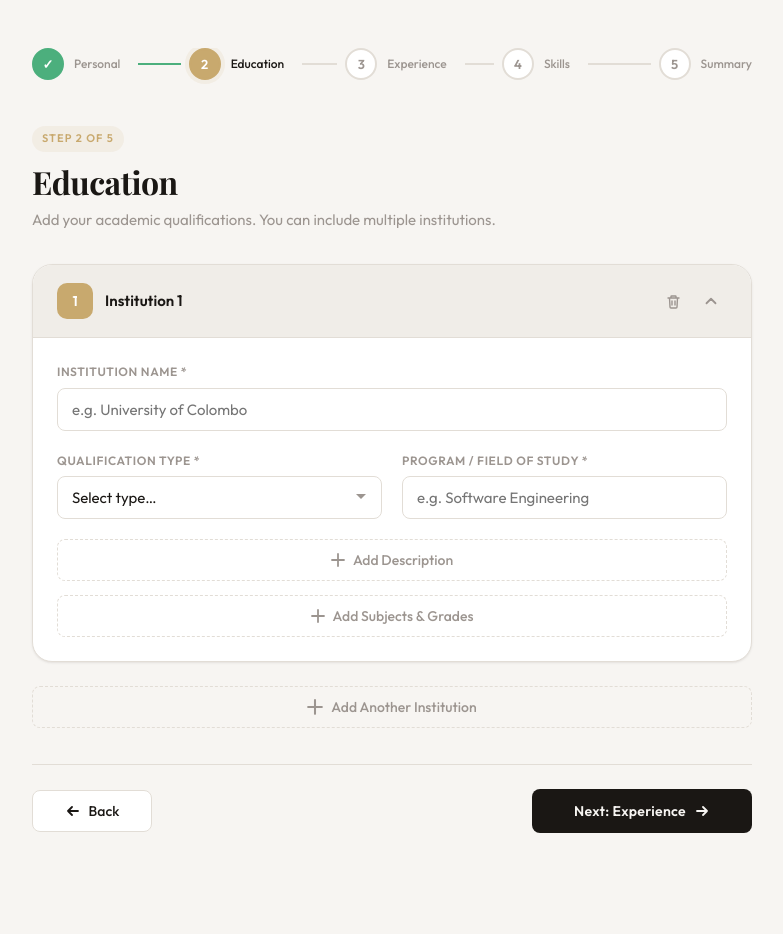
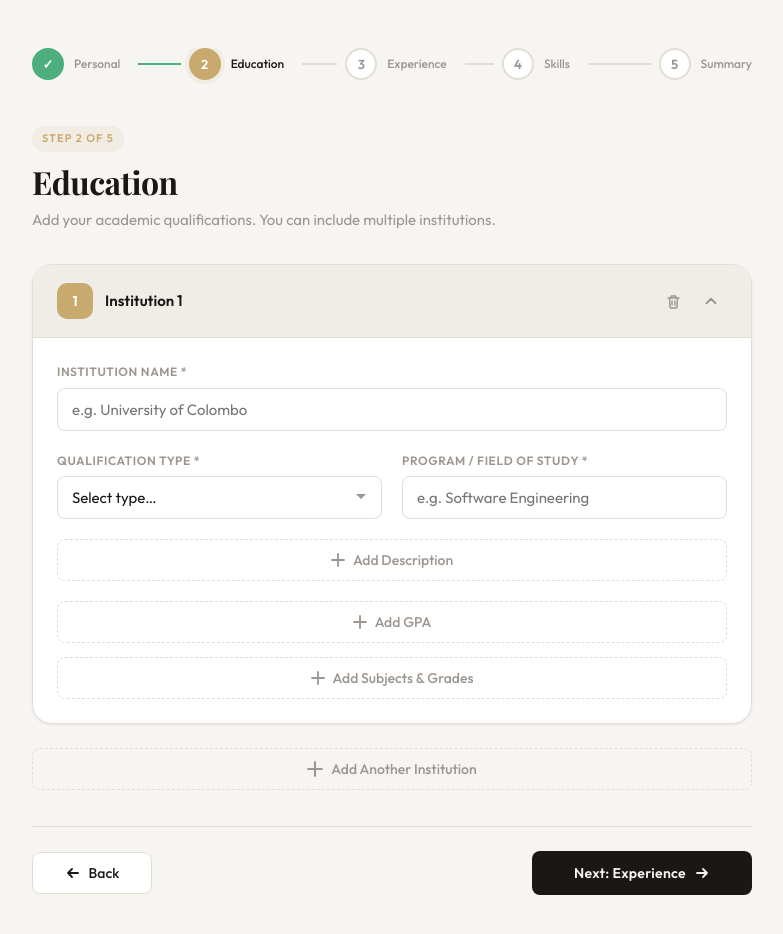
Before and after one commit to thanula2003/Project-CV, a React (Vite) app: page /education in a window 1280 px wide. Shown: the top 934 px of the page, without its empty margins (248-1031 px from the left). Before the commit the page ends 913 px from the top, so only its background shows below. Built offline with nearby package versions, Linux system fonts and the light colour scheme.

Commit message:
New GPA option

```diff
--- a/src/pages/CVView.jsx
+++ b/src/pages/CVView.jsx
@@ -457,6 +457,11 @@
               </div>
               {edu.description && (
                 <div style={{ fontSize: 10.5, opacity: 0.75, marginTop: 4 }}>{edu.description}</div>
+              )}
+              {edu.gpa && (
+                <div style={{ fontSize: 10.5, color: s.wrap.color, opacity: 0.75, marginTop: 2 }}>
+                  GPA: <span style={{ fontWeight: 600, opacity: 1 }}>{edu.gpa}</span>
+                </div>
               )}
               {edu.subjects?.length > 0 && (
                 <div style={{ marginTop: 6 }}>
--- a/src/pages/Education.jsx
+++ b/src/pages/Education.jsx
@@ -70,6 +70,7 @@
   return {
     id: Date.now() + Math.random(),
     institute: "", qualification: "", program: "", description: "",
+    gpa: "", showGpa: false,  // ← both
     subjects: [], open: true, showSubjects: false, showDescription: false,
   };
 }
@@ -195,6 +196,34 @@
             )}
           </div>
 
+          {/* Optional GPA */}
+            <div style={{ marginTop: 20 }}>
+              <button
+                type="button"
+                className="btn-ghost"
+                style={{
+                  background: inst.showGpa ? "var(--accent-bg)" : "",
+                  borderColor: inst.showGpa ? "var(--accent)" : "",
+                  color: inst.showGpa ? "var(--accent)" : "",
+                }}
+                onClick={() => onUpdate({ ...inst, showGpa: !inst.showGpa })}
+              >
+                {inst.showGpa ? <><MinusIcon /> Hide GPA</> : <><PlusIcon /> Add GPA</>}
+              </button>
+              {inst.showGpa && (
+                <div className="field" style={{ marginTop: 14, maxWidth: 200 }}>
+                  <label>GPA / Score</label>
+                  <input
+                    type="text"
+                    placeholder="e.g. 3.8 / 4.0 or 72%"
+                    value={inst.gpa}
+                    onChange={(e) => set("gpa", e.target.value)}
+                    style={{ width: "100%" }}
+                  />
+                </div>
+              )}
+            </div>
+
           {/* Optional Subjects */}
           <div style={{ marginTop: 14 }}>
             <button
@@ -304,7 +333,7 @@
     setSaving(true);
     setError("");
     try {
-      const payload = institutes.map(({ id: _id, open, showSubjects, showDescription, ...rest }) => ({
+      const payload = institutes.map(({ id: _id, open, showSubjects, showDescription, showGpa, ...rest }) => ({
         ...rest,
         subjects: rest.subjects.map(({ id: _sid, ...s }) => s),
       }));
--- a/src/pages/Summary.jsx
+++ b/src/pages/Summary.jsx
@@ -53,7 +53,7 @@
   const [generated, setGenerated] = useState(false);
   const [charCount, setCharCount] = useState(0);
 
-  const MAX_CHARS = 600;
+  const MAX_CHARS = 1000;
 
   const handleGenerate = async () => {
     const id = getCVId();
```
Also changed, not shown: 1 other file (tests, documents, lock files or other folders).
